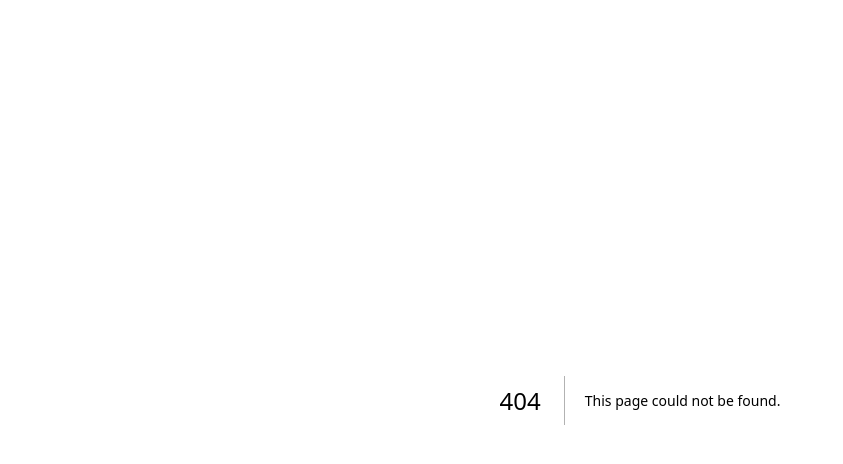
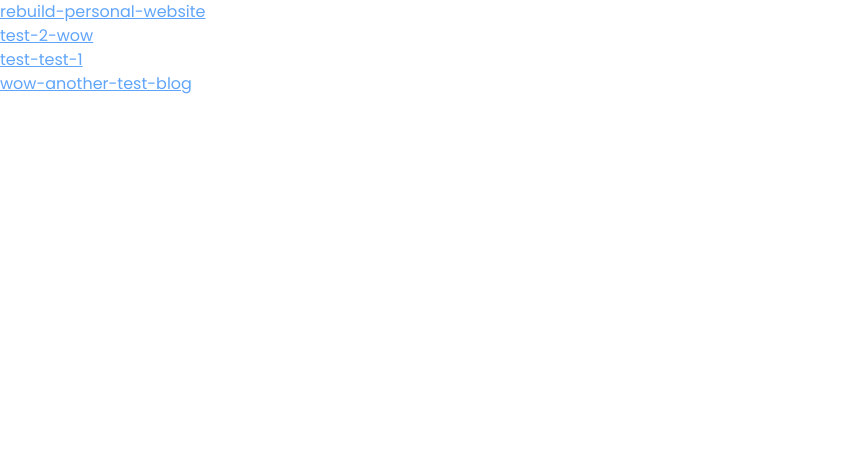
Before and after one commit to jaxonhill/personal-website-v2, a Next.js app: page /blog in a window 1280 px wide. Before the commit this address had no page. Shown: the top 464 px of the page, without its empty margins (0-843 px from the left). Built offline with nearby package versions, Linux system fonts and the light colour scheme.

Commit message:
Add blog route with dynamic slug routing that pulls from posts folder

```diff
--- /dev/null
+++ b/lib/getPostNames.ts
@@ -0,0 +1,5 @@
+import fs from "fs";
+
+export default function getPosts(): string[] {
+    return fs.readdirSync("./posts");
+}
--- /dev/null
+++ b/lib/getPostSlugs.ts
@@ -0,0 +1,9 @@
+import fs from "fs";
+
+export default function getPostSlugs() {
+    const fullPostNames: string[] = fs.readdirSync("./posts");
+    return fullPostNames.map((post: string): string => {
+        // Remove the .md to just get the slug
+        return post.replace(".md", "");
+    });
+}
--- a/package.json
+++ b/package.json
@@ -9,6 +9,7 @@
     "lint": "next lint"
   },
   "dependencies": {
+    "@notionhq/client": "^2.2.4",
     "@types/node": "18.15.11",
     "@types/react": "18.0.37",
     "@types/react-dom": "18.0.11",
--- /dev/null
+++ b/pages/blog/[slug].tsx
@@ -0,0 +1,38 @@
+import getPostSlugs from "@/lib/getPostSlugs";
+
+type Slug = {
+	slug: string;
+};
+
+type SlugFormat = {
+	params: Slug;
+};
+
+export default function PostPage({ slug }: { slug: string }) {
+	return <h1>{slug}</h1>;
+}
+
+export async function getStaticProps({ params }: { params: Slug }) {
+	// Get the designated slug for the page from params
+	const slug = params.slug;
+	return {
+		props: {
+			slug: slug,
+		},
+	};
+}
+
+export async function getStaticPaths() {
+	// Get the post slugs
+	const postSlugs: string[] = getPostSlugs();
+
+	// Format them respectively for the static paths return
+	const slugsFormatted: SlugFormat[] = postSlugs.map((slug) => {
+		return { params: { slug: slug } };
+	});
+
+	return {
+		paths: slugsFormatted,
+		fallback: false,
+	};
+}
--- /dev/null
+++ b/pages/blog/index.tsx
@@ -0,0 +1,31 @@
+import getPostSlugs from "@/lib/getPostSlugs";
+import Link from "next/link";
+
+export default function BlogPage({ posts }: { posts: string[] }) {
+	return (
+		<div>
+			{posts.map((post: string) => {
+				return (
+					<p>
+						<Link
+							href={`/blog/${post}`}
+							className="text-blue-400 underline"
+						>
+							{post}
+						</Link>
+					</p>
+				);
+			})}
+		</div>
+	);
+}
+
+export async function getStaticProps() {
+	// Get posts and pass them to the BlogPage
+	const posts: string[] = getPostSlugs();
+	return {
+		props: {
+			posts: posts,
+		},
+	};
+}
```
Also changed, not shown: posts/rebuild-personal-website.md (added, +36 -0 lines), posts/test-2-wow.md (added), posts/test-test-1.md (added), posts/wow-another-test-blog.md (added), 1 other file (tests, documents, lock files or other folders).
